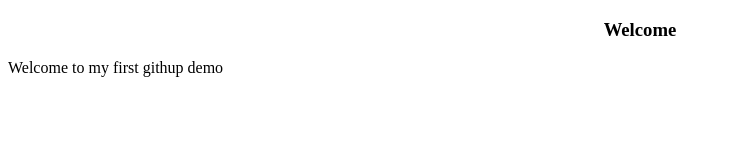
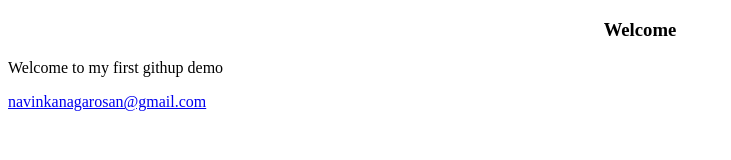
Before and after one commit to Navin-Rosan/Demo, a plain HTML site: page index.html in a window 1280 px wide. Shown: the whole page, without its empty margins (0-731 px from the left). Drawn offline with Linux system fonts and the light colour scheme.

Commit message:
HTML file updated by tharan and contact added

```diff
--- a/index.html
+++ b/index.html
@@ -11,5 +11,6 @@
         <h3>Welcome</h3>
     </center>
     <p>Welcome to my first githup demo</p>
+    <a href="mailto:navinkanagarosan@gmail.com">navinkanagarosan@gmail.com</a>
 </body>
 </html>
```
